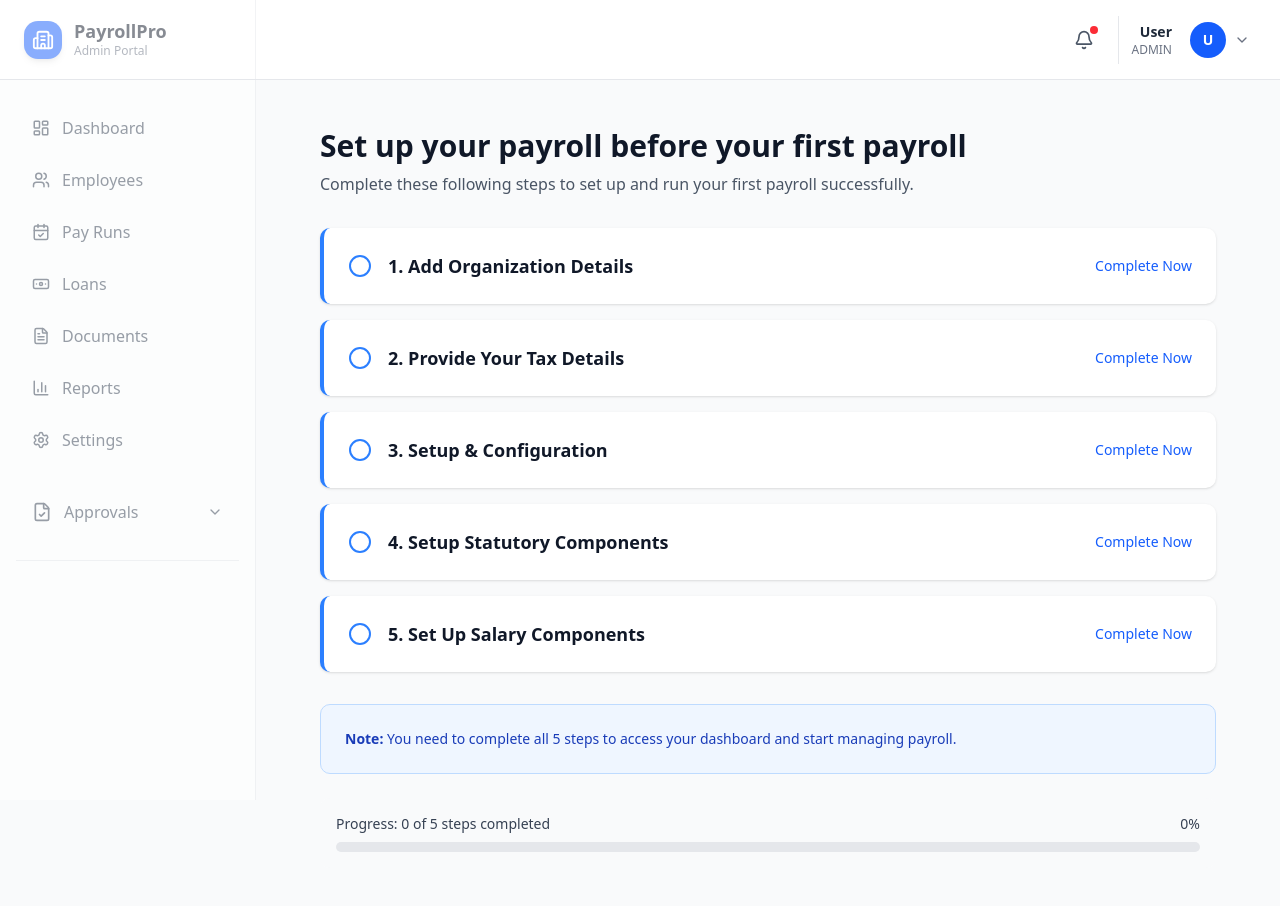
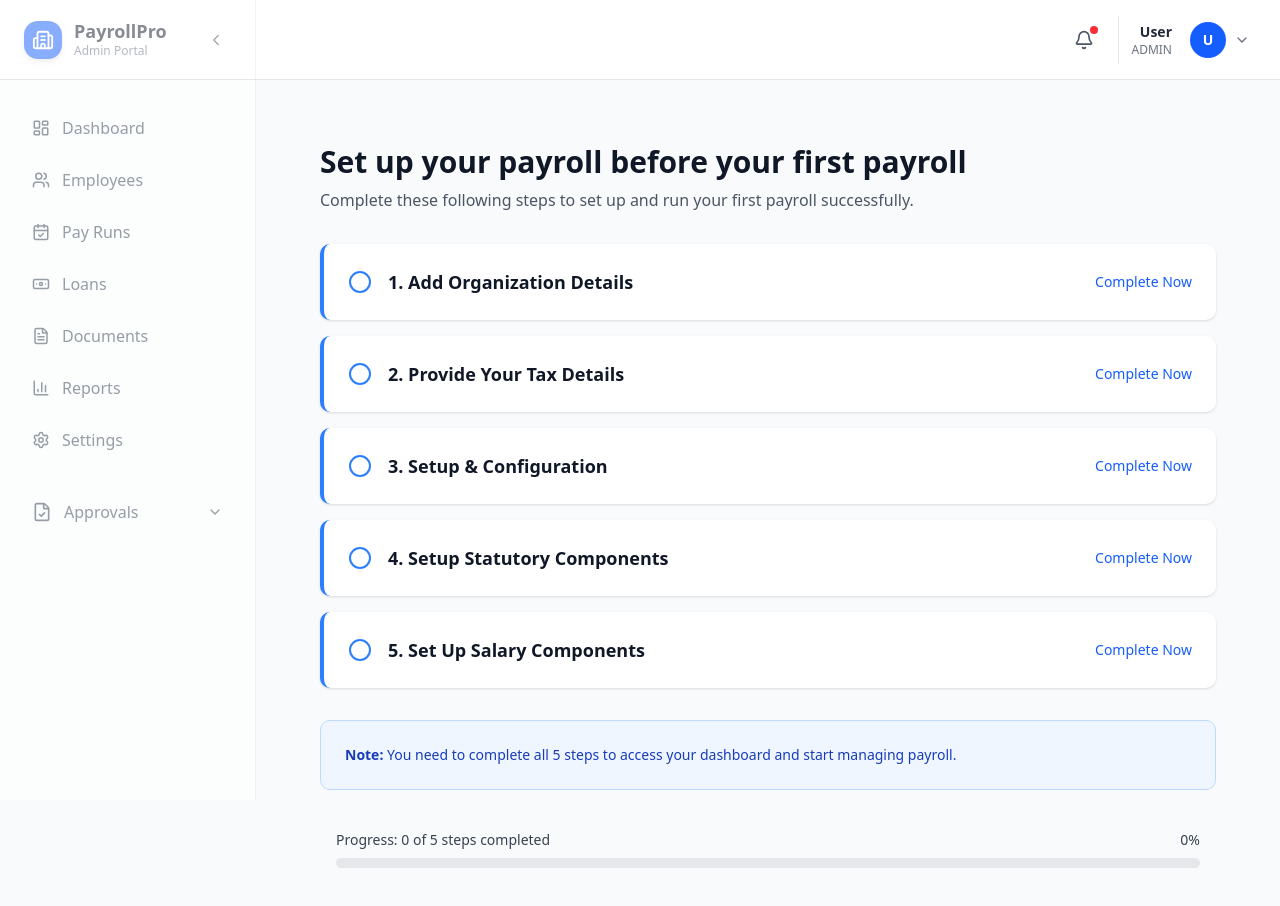
Before and after one commit to MdAbdulKasim/Payroll-Employee, a Next.js app: page /admin/setup in a window 1280 px wide. Shown: the top 906 px of the page. Built offline with nearby package versions, Linux system fonts and the light colour scheme.

Commit message:
toggle sidebar

```diff
--- a/src/components/Rootlayout/Layout.tsx
+++ b/src/components/Rootlayout/Layout.tsx
@@ -15,6 +15,7 @@ interface LayoutProps {
 
 const Layout: React.FC<LayoutProps> = ({ children }) => {
   const [sidebarOpen, setSidebarOpen] = useState(false);
+  const [sidebarCollapsed, setSidebarCollapsed] = useState(false);
   const [isSetupComplete, setIsSetupComplete] = useState(false);
   const pathname = usePathname();
 
@@ -72,10 +73,18 @@ const Layout: React.FC<LayoutProps> = ({ children }) => {
         isOpen={sidebarOpen}
         onClose={() => setSidebarOpen(false)}
         disabled={isSidebarDisabled}
+        isCollapsed={sidebarCollapsed}
+        onToggleCollapse={() => setSidebarCollapsed(!sidebarCollapsed)}
       />
 
-      {/* Main Content */}
-      <main className="lg:ml-64 pt-16">
+      {/* Main Content - adjusts based on sidebar state */}
+      <main
+        className={`
+          transition-all duration-300 ease-in-out
+          pt-20
+          ${sidebarCollapsed ? 'lg:ml-20' : 'lg:ml-64'}
+        `}
+      >
         <div className="p-6 lg:p-8">
           {children}
         </div>
--- a/src/components/Rootlayout/Sidebar.tsx
+++ b/src/components/Rootlayout/Sidebar.tsx
@@ -19,7 +19,8 @@ import {
   User,
   Building2,
   X,
-  LogOut,
+  ChevronLeft,
+  ChevronRight,
 } from 'lucide-react';
 
 interface MenuItem {
@@ -39,14 +40,21 @@ interface SidebarProps {
   onClose: () => void;
   mode?: 'admin' | 'employee';
   disabled?: boolean;
+  isCollapsed: boolean;
+  onToggleCollapse: () => void;
 }
 
-const Sidebar: React.FC<SidebarProps> = ({ isOpen, onClose, mode, disabled }) => {
+const Sidebar: React.FC<SidebarProps> = ({
+  isOpen,
+  onClose,
+  mode,
+  disabled,
+  isCollapsed,
+  onToggleCollapse
+}) => {
   const pathname = usePathname();
   const router = useRouter();
   const [approvalsOpen, setApprovalsOpen] = useState(false);
-
-
 
   // Get stored mode from localStorage (set during login)
   const storedMode = typeof window !== 'undefined'
@@ -102,9 +110,7 @@ const Sidebar: React.FC<SidebarProps> = ({ isOpen, onClose, mode, disabled }) =>
     }
   ];
 
-  const systemMenuItems: MenuItem[] = [
-    // { icon: <LogOut size={18} />, label: 'Logout', href: '#', isAction: true, onClick: handleLogout }
-  ];
+  const systemMenuItems: MenuItem[] = [];
 
   const menuSections: MenuSection[] =
     resolvedMode === 'admin' ? adminSections : employeeSections;
@@ -120,13 +126,32 @@ const Sidebar: React.FC<SidebarProps> = ({ isOpen, onClose, mode, disabled }) =>
           'bg-white border-r border-gray-200',
           'transform transition-all duration-300 ease-in-out',
           isOpen ? 'translate-x-0' : '-translate-x-full lg:translate-x-0',
-          'w-64',
+          isCollapsed ? 'w-20' : 'w-64',
           'flex flex-col',
           disabled && 'opacity-50 pointer-events-none'
         )}
       >
         {/* Sidebar Header */}
-        <div className="h-20 flex items-center justify-between px-6 border-b border-gray-200">
+        <div className={cn(
+          'h-20 flex items-center border-b border-gray-200',
+          isCollapsed ? 'flex-col justify-center gap-2 px-2' : 'justify-between px-6'
+        )}>
+          {isCollapsed ? (
+            <>
+              <div className="bg-blue-600 p-2 rounded-xl shadow-md">
+                <Building2 size={22} className="text-white" />
+              </div>
+              {/* Toggle Button - Always visible when collapsed */}
+              <button
+                onClick={onToggleCollapse}
+                className="hidden lg:block p-1.5 hover:bg-gray-100 rounded-lg transition-colors"
+                aria-label="Expand sidebar"
+              >
+                <ChevronRight size={16} className="text-gray-600" />
+              </button>
+            </>
+          ) : (
+            <>
               <div className="flex items-center gap-3">
                 <div className="bg-blue-600 p-2 rounded-xl shadow-md">
                   <Building2 size={22} className="text-white" />
@@ -141,6 +166,16 @@ const Sidebar: React.FC<SidebarProps> = ({ isOpen, onClose, mode, disabled }) =>
                 </div>
               </div>
 
+              <div className="flex items-center gap-2">
+                {/* Toggle Button - Desktop Only */}
+                <button
+                  onClick={onToggleCollapse}
+                  className="hidden lg:block p-1.5 hover:bg-gray-100 rounded-lg transition-colors"
+                  aria-label="Collapse sidebar"
+                >
+                  <ChevronLeft size={18} className="text-gray-600" />
+                </button>
+
                 {/* Close button for mobile */}
                 <button
                   onClick={onClose}
@@ -149,6 +184,9 @@ const Sidebar: React.FC<SidebarProps> = ({ isOpen, onClose, mode, disabled }) =>
                 >
                   <X size={20} className="text-gray-600" />
                 </button>
+              </div>
+            </>
+          )}
         </div>
 
         {/* Navigation Menu */}
@@ -163,7 +201,8 @@ const Sidebar: React.FC<SidebarProps> = ({ isOpen, onClose, mode, disabled }) =>
                     pathname?.startsWith(item.href + '/');
 
                   const linkClasses = cn(
-                    'w-full flex items-center gap-3 px-4 py-3 rounded-lg transition-colors',
+                    'w-full flex items-center rounded-lg transition-colors',
+                    isCollapsed ? 'justify-center p-3' : 'gap-3 px-4 py-3',
                     isActive
                       ? 'bg-blue-50 border-l-4 border-blue-700 text-blue-700 font-medium'
                       : 'text-gray-700 hover:bg-blue-50 hover:text-blue-700'
@@ -181,9 +220,10 @@ const Sidebar: React.FC<SidebarProps> = ({ isOpen, onClose, mode, disabled }) =>
                             linkClasses,
                             'hover:bg-red-50 hover:text-red-700'
                           )}
+                          title={isCollapsed ? item.label : undefined}
                         >
                           <span className="flex-shrink-0">{item.icon}</span>
-                          <span>{item.label}</span>
+                          {!isCollapsed && <span>{item.label}</span>}
                         </button>
                       </li>
                     );
@@ -195,9 +235,10 @@ const Sidebar: React.FC<SidebarProps> = ({ isOpen, onClose, mode, disabled }) =>
                         href={item.href}
                         onClick={onClose}
                         className={linkClasses}
+                        title={isCollapsed ? item.label : undefined}
                       >
                         <span className="flex-shrink-0">{item.icon}</span>
-                        <span>{item.label}</span>
+                        {!isCollapsed && <span>{item.label}</span>}
                       </Link>
                     </li>
                   );
@@ -207,7 +248,7 @@ const Sidebar: React.FC<SidebarProps> = ({ isOpen, onClose, mode, disabled }) =>
           ))}
 
           {/* Collapsible Approvals Section (Admin Only) */}
-          {showApprovals && (
+          {showApprovals && !isCollapsed && (
             <div className="mb-6">
               <button
                 onClick={() => setApprovalsOpen(!approvalsOpen)}
@@ -251,7 +292,27 @@ const Sidebar: React.FC<SidebarProps> = ({ isOpen, onClose, mode, disabled }) =>
             </div>
           )}
 
+          {/* Approvals as single icon when collapsed */}
+          {showApprovals && isCollapsed && (
+            <div className="mb-6">
+              <Link
+                href="/admin/approvals/reimbursements"
+                onClick={onClose}
+                className={cn(
+                  'w-full flex items-center justify-center p-3 rounded-lg transition-colors',
+                  isApprovalsActive
+                    ? 'bg-blue-50 text-blue-700 font-medium'
+                    : 'text-gray-700 hover:bg-gray-100'
+                )}
+                title="Approvals"
+              >
+                <FileCheck className="h-5 w-5" />
+              </Link>
+            </div>
+          )}
+
           {/* System Menu Items (Logout) */}
+          {systemMenuItems.length > 0 && (
             <div className="border-t border-gray-200 pt-4">
               <ul className="space-y-1">
                 {systemMenuItems.map((item, idx) => (
@@ -262,17 +323,20 @@ const Sidebar: React.FC<SidebarProps> = ({ isOpen, onClose, mode, disabled }) =>
                         onClose();
                       }}
                       className={cn(
-                      'w-full flex items-center gap-3 px-4 py-3 rounded-lg transition-colors',
+                        'w-full flex items-center rounded-lg transition-colors',
+                        isCollapsed ? 'justify-center p-3' : 'gap-3 px-4 py-3',
                         'text-gray-700 hover:bg-red-50 hover:text-red-700'
                       )}
+                      title={isCollapsed ? item.label : undefined}
                     >
                       <span className="flex-shrink-0">{item.icon}</span>
-                    <span>{item.label}</span>
+                      {!isCollapsed && <span>{item.label}</span>}
                     </button>
                   </li>
                 ))}
               </ul>
             </div>
+          )}
         </nav>
       </aside>
 
```
Lines whose indentation alone changed are shown as unchanged.
